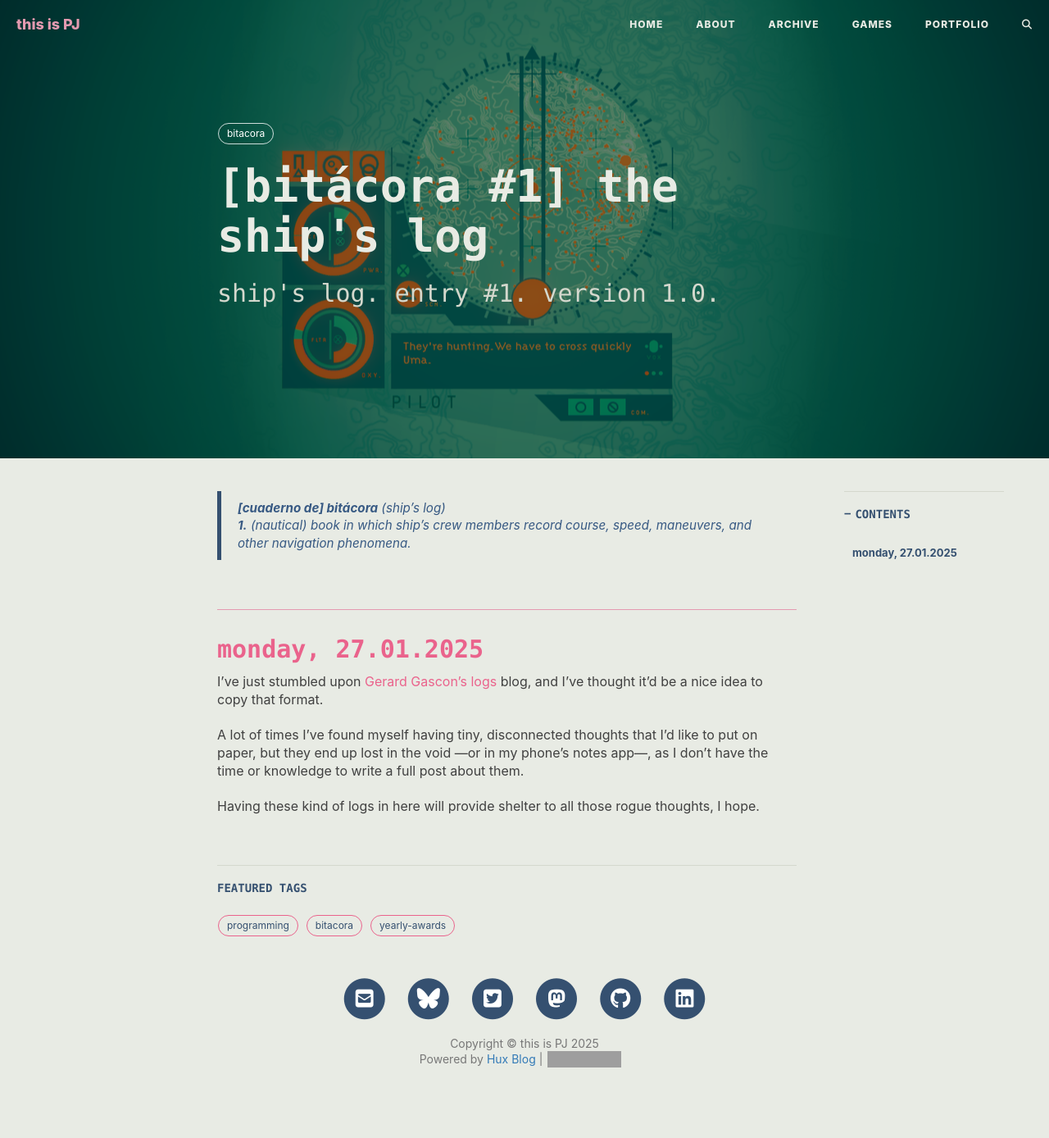
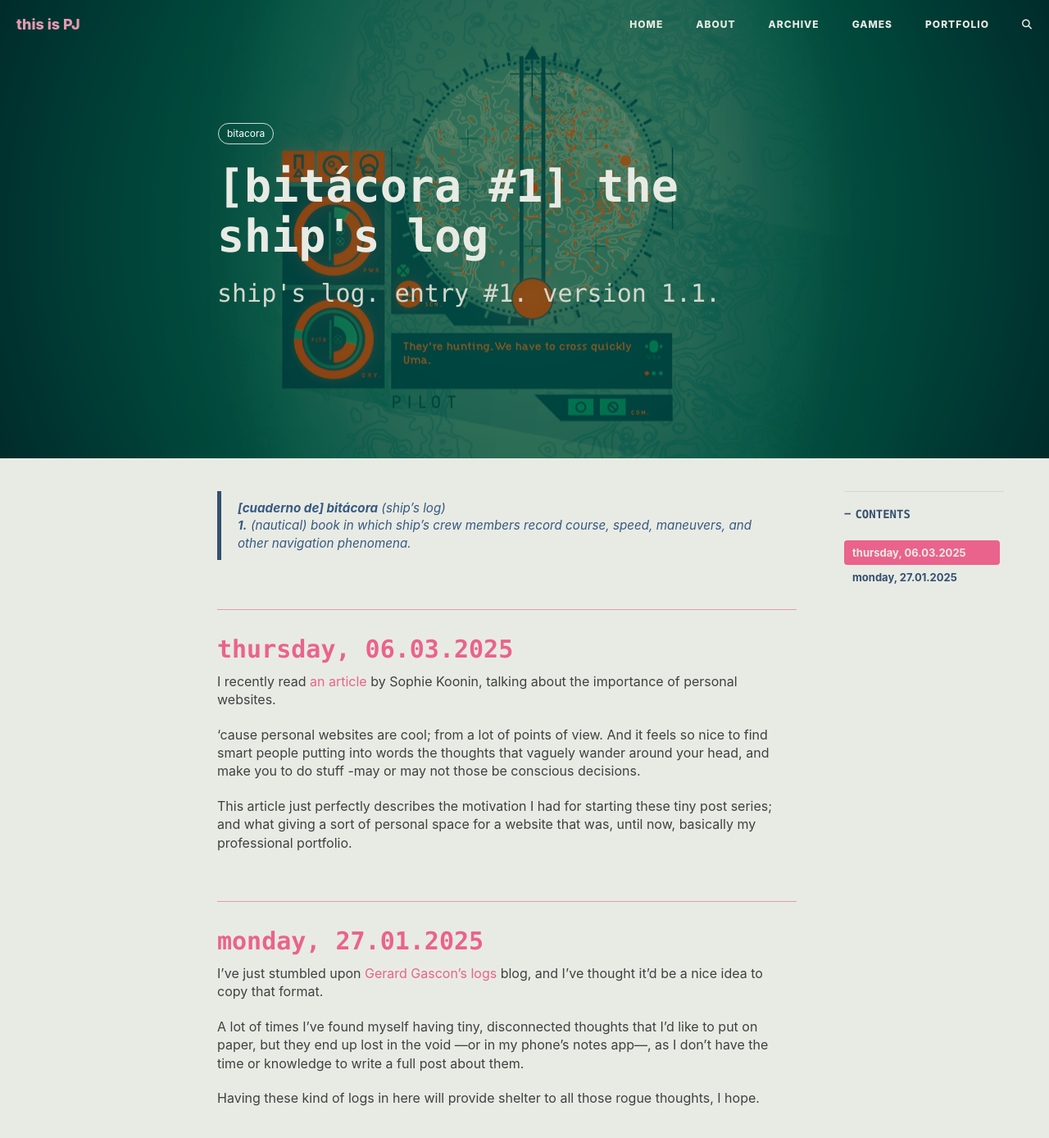
Before and after one commit to pacojq/pacojq.github.io, a Jekyll site: the page built from _posts/bitacora/2025-01-27-bitacora-01.md, in a window 1280 px wide and 1400 px high. Shown: the top 1388 px of the window at 82% size. Built offline with Jekyll 4.4.1, drawn with Linux system fonts in a browser that asks for light colours; comment, search, counter and statistics services are not loaded; grey boxes are pictures that could not be loaded.

Commit message:
Update 2025-01-27-bitacora-01.md

```diff
--- a/_posts/bitacora/2025-01-27-bitacora-01.md
+++ b/_posts/bitacora/2025-01-27-bitacora-01.md
@@ -1,7 +1,7 @@
 ---
 layout: post
 title: "[bitácora #1] the ship's log"
-subtitle: "ship's log. entry #1. version 1.0."
+subtitle: "ship's log. entry #1. version 1.1."
 post_type: "post"
 permalink: /bitacora/1
 
@@ -18,6 +18,20 @@ tags:
 > <br>
 > **1.** (nautical) book in which ship's crew members record course, speed, maneuvers, and other navigation phenomena.
 
+## thursday, 06.03.2025
+
+I recently read [an article](https://localghost.dev/blog/this-page-is-under-construction/)
+by Sophie Koonin, talking about the importance of personal websites.
+
+'cause personal websites are cool; from a lot of points of view. And it feels
+so nice to find smart people putting into words the thoughts that vaguely wander
+around your head, and make you to do stuff -may or may not those be conscious
+decisions.
+
+This article just perfectly describes the motivation I had for starting these
+tiny post series; and what  giving a sort of personal space for a website that
+was, until now, basically my professional portfolio.
+
 ## monday, 27.01.2025
 
 I've just stumbled upon [Gerard Gascon's logs](https://logs.gerardgascon.com/)
```
